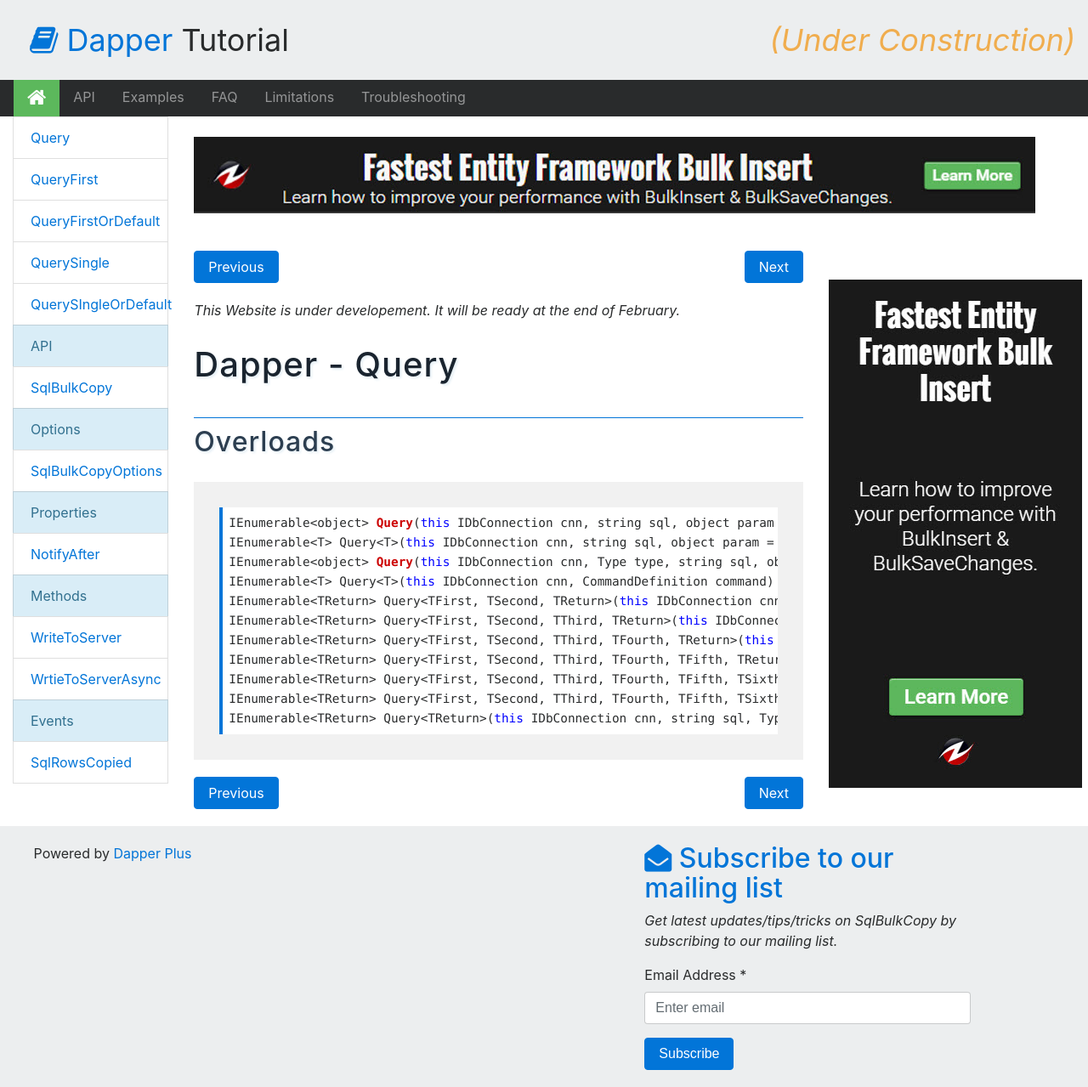
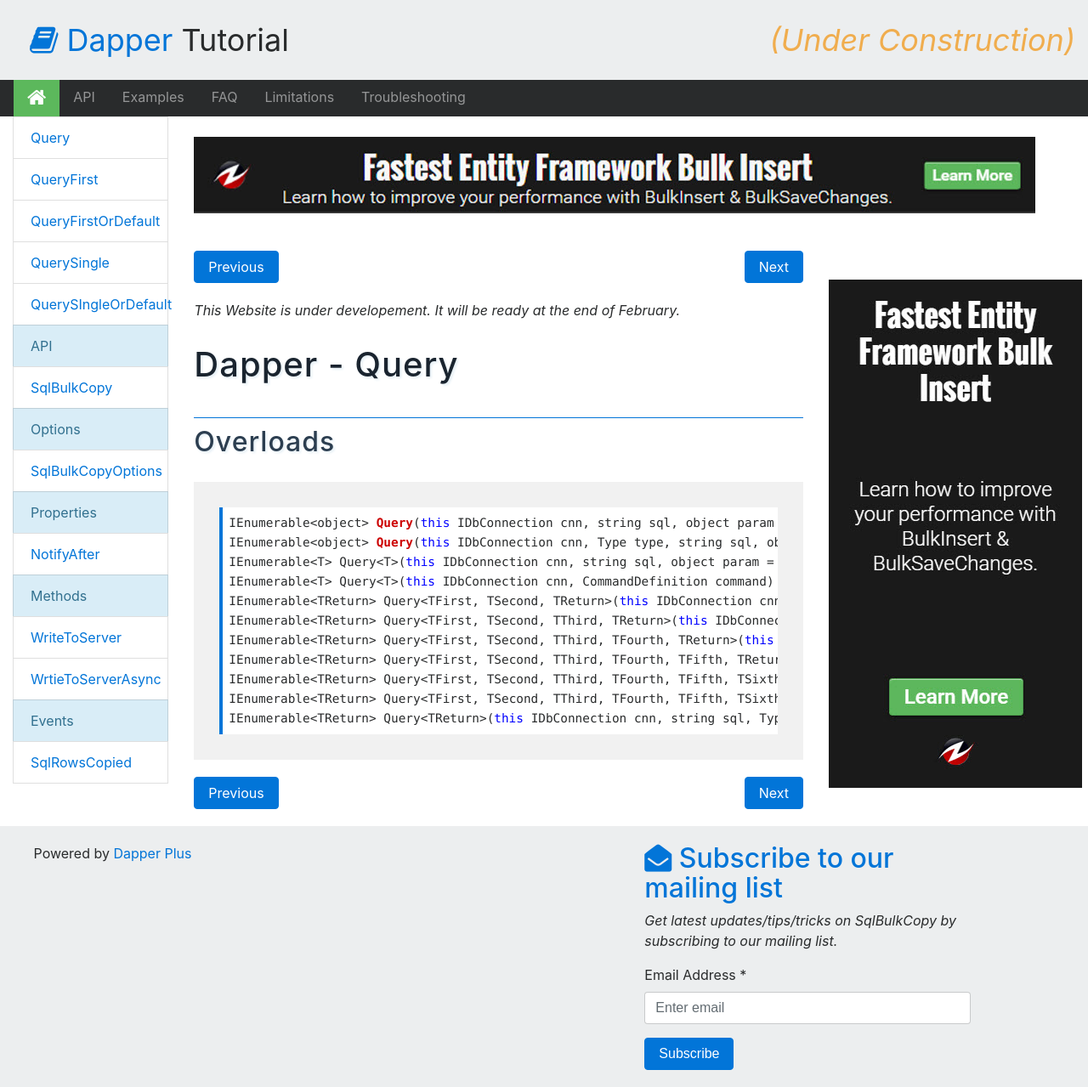
Before and after one commit to thiagopbarnabe/dapper-tutorial, a Jekyll site: the page built from docs/pages/api/query.md, in a window 1280 px wide. Shown: the whole page at 85% size. Built offline with Jekyll 4.4.1, drawn with Linux system fonts in a browser that asks for light colours; nearby versions of some CDN libraries.

```diff
--- a/docs/pages/api/query.md
+++ b/docs/pages/api/query.md
@@ -10,8 +10,8 @@ permalink: query
 
 {% highlight csharp %}
 IEnumerable<object> Query(this IDbConnection cnn, string sql, object param = null, IDbTransaction transaction = null, bool buffered = true, int? commandTimeout = null, CommandType? commandType = null)
+IEnumerable<object> Query(this IDbConnection cnn, Type type, string sql, object param = null, IDbTransaction transaction = null, bool buffered = true, int? commandTimeout = null, CommandType? commandType = null)
 IEnumerable<T> Query<T>(this IDbConnection cnn, string sql, object param = null, IDbTransaction transaction = null, bool buffered = true, int? commandTimeout = null, CommandType? commandType = null)
-IEnumerable<object> Query(this IDbConnection cnn, Type type, string sql, object param = null, IDbTransaction transaction = null, bool buffered = true, int? commandTimeout = null, CommandType? commandType = null)
 IEnumerable<T> Query<T>(this IDbConnection cnn, CommandDefinition command)
 IEnumerable<TReturn> Query<TFirst, TSecond, TReturn>(this IDbConnection cnn, string sql, Func<TFirst, TSecond, TReturn> map, object param = null, IDbTransaction transaction = null, bool buffered = true, string splitOn = "Id", int? commandTimeout = null, CommandType? commandType = null)
 IEnumerable<TReturn> Query<TFirst, TSecond, TThird, TReturn>(this IDbConnection cnn, string sql, Func<TFirst, TSecond, TThird, TReturn> map, object param = null, IDbTransaction transaction = null, bool buffered = true, string splitOn = "Id", int? commandTimeout = null, CommandType? commandType = null)
```
